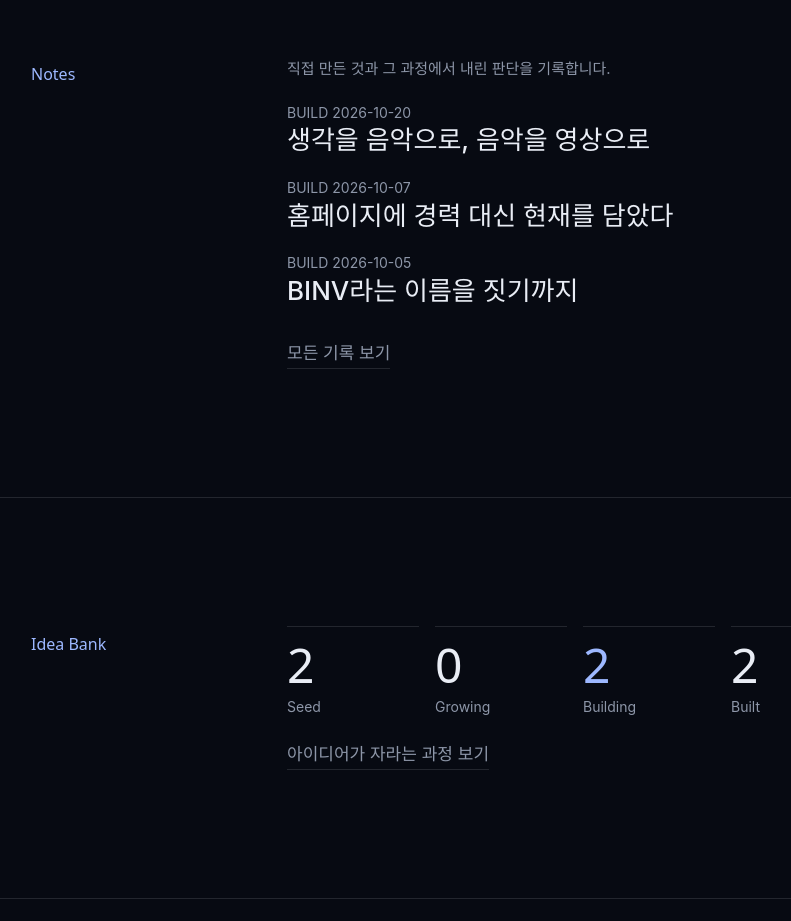
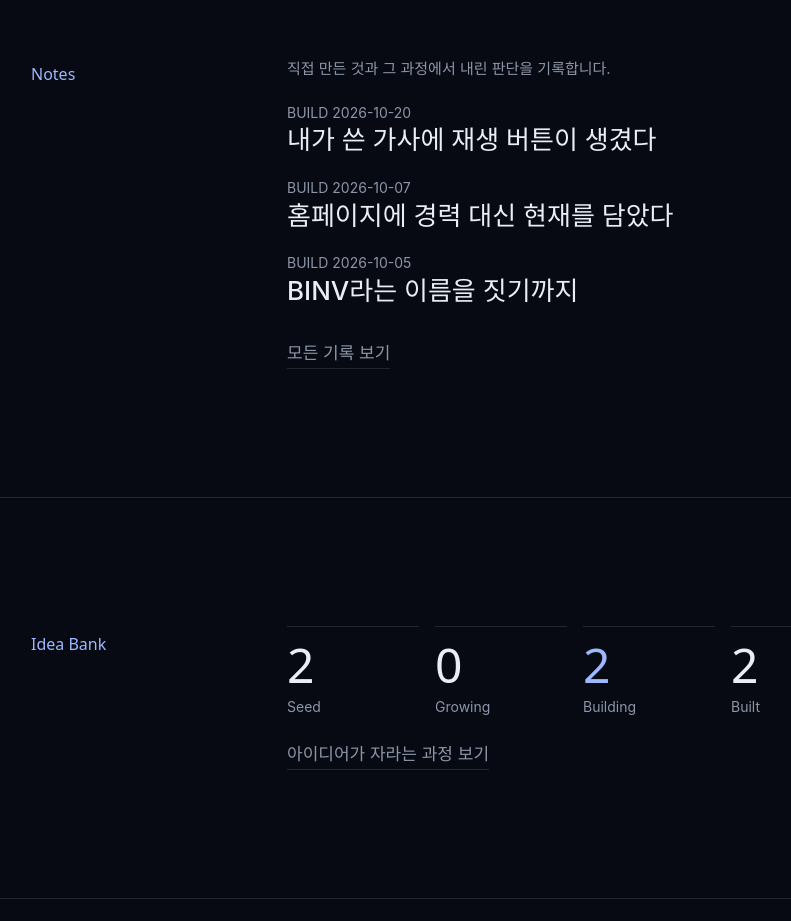
Before and after one commit to binvco/binv, a plain HTML site: page index.html in a window 1280 px wide. Shown: the part 2500-3421 px from the top of the page, without its empty margins (97-888 px from the left). Drawn offline with Linux system fonts and the light colour scheme; a web font is replaced by a local one.

Commit message:
Add music story artwork and refresh the Notes title

```diff
--- a/binv-data.json
+++ b/binv-data.json
@@ -21,10 +21,10 @@
   "notes": [
     {
       "slug": "music-from-lyrics-to-release",
-      "title": "생각을 음악으로, 음악을 영상으로",
+      "title": "내가 쓴 가사에 재생 버튼이 생겼다",
       "date": "2026-10-20",
       "series": "BUILD",
-      "summary": "SUNO 음원 제작에서 유튜브·Spotify 공개, 실제 촬영물을 활용한 영상까지. 음악 실험에서 남긴 선택과 작업을 기록했다."
+      "summary": "일상의 한마디가 음악이 되고, Spotify와 유튜브에 공개되기까지. 가사·음원·커버·영상으로 이어진 BINV MUSIC 실험."
     },
     {
       "slug": "building-binv-around-the-present",
--- a/index.html
+++ b/index.html
@@ -353,7 +353,7 @@
       <div>
         <p class="season">직접 만든 것과 그 과정에서 내린 판단을 기록합니다.</p>
         <ul class="notes-mini" id="notes-list">
-          <li><a href="/notes?n=music-from-lyrics-to-release"><small>BUILD  2026-10-20</small><span>생각을 음악으로, 음악을 영상으로</span></a></li>
+          <li><a href="/notes?n=music-from-lyrics-to-release"><small>BUILD  2026-10-20</small><span>내가 쓴 가사에 재생 버튼이 생겼다</span></a></li>
           <li><a href="/notes?n=building-binv-around-the-present"><small>BUILD  2026-10-07</small><span>홈페이지에 경력 대신 현재를 담았다</span></a></li>
           <li><a href="/notes?n=b1-naming"><small>BUILD  2026-10-05</small><span>BINV라는 이름을 짓기까지</span></a></li>
         </ul>
```
Also changed, not shown: music-beotyeo.jpg (added), music-kanpai.jpg (added), 2 other files.
